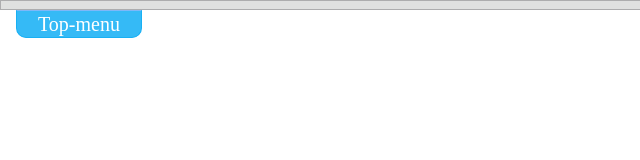
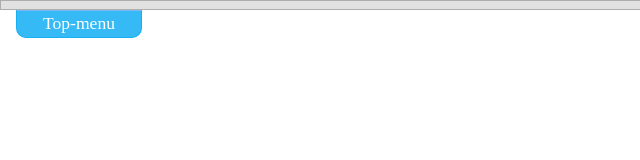
Before and after one commit to spiderpoul/fe-rsu-pavel_uvarov, a plain HTML site: page class_work/task 1/task1.html in a window 1280 px wide. Shown: the full height of the page, 0-640 px from the left. Drawn offline with Linux system fonts and the light colour scheme.

Commit message:
Fix font size

```diff
--- a/class_work/task 1/task1.css
+++ b/class_work/task 1/task1.css
@@ -27,7 +27,7 @@
 .menu li {
     width: 126px;
     color: #fff;
-    font-size: 1.25em;
+    font-size: 1.1em;
     background-color: #35baf6;
     list-style: none;
     text-align: center;
```
